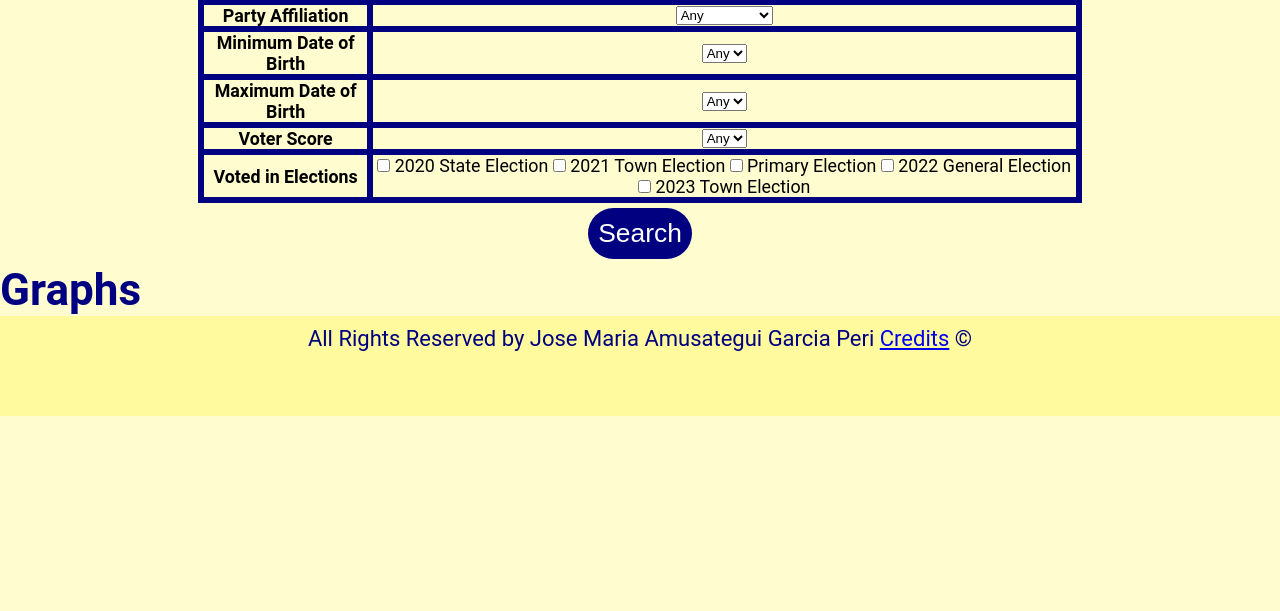
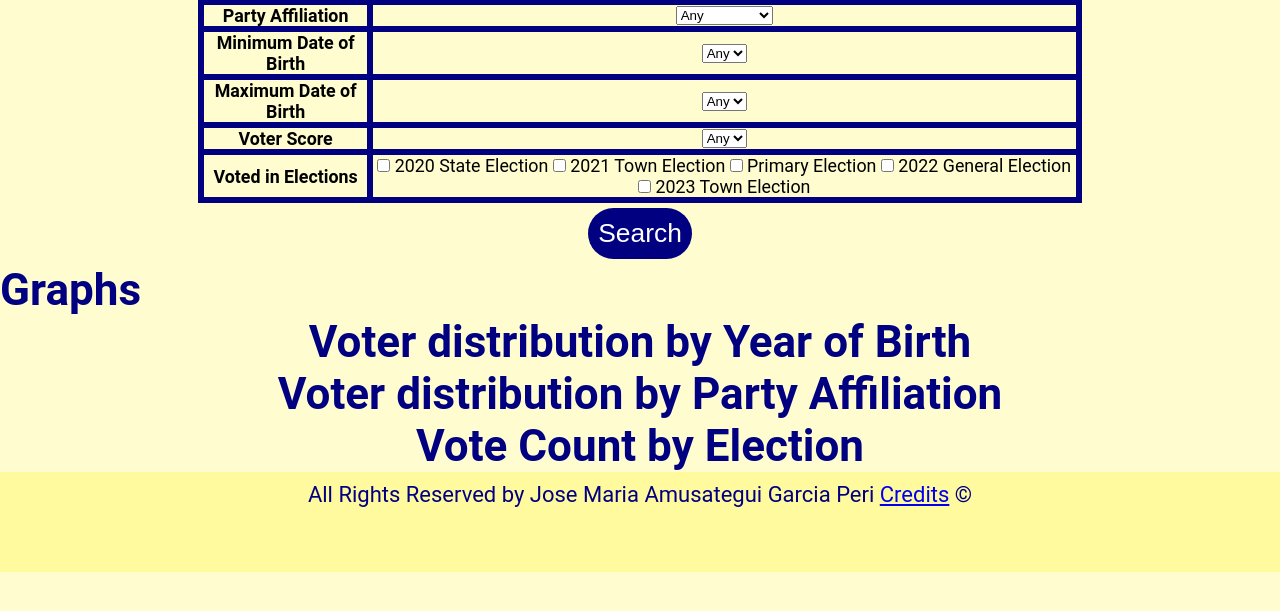
Before and after one commit to jmamusBU/cs412, a Django app: template voter_analytics/templates/voter_analytics/graph.html in a window 1280 px wide. Shown: the part 130-741 px from the top of the page. Run offline with Django 5.2, Linux system fonts and the light colour scheme; the template is opened without the code that fills it, so the values that code supplies are empty.

Commit message:
Added headers for graphs

```diff
--- a/voter_analytics/templates/voter_analytics/graph.html
+++ b/voter_analytics/templates/voter_analytics/graph.html
@@ -13,14 +13,17 @@ Description: Template to show graphs all voter data with filtering options
 <h1>Graphs</h1>
 
 <div>
+    <h3>Voter distribution by Year of Birth</h3>
     {{bar_div|safe}}
 </div>
 
 <div>
+    <h3>Voter distribution by Party Affiliation</h3>
     {{pie_div|safe}}
 </div>
 
 <div>
+    <h3>Vote Count by Election</h3>
     {{hist_div|safe}}
 </div>
 {% endblock %}
```
